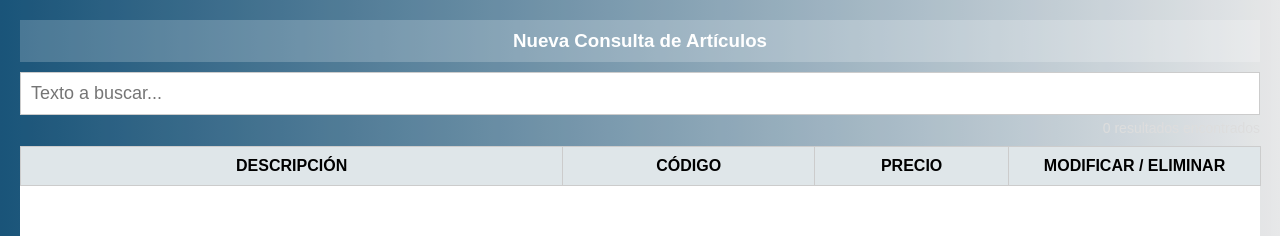
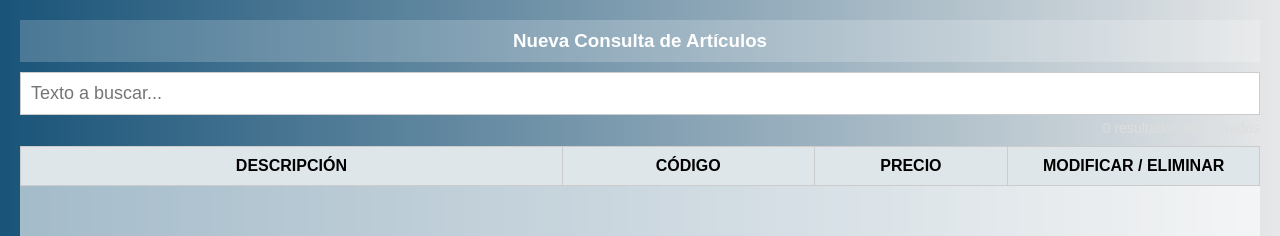
Before and after one commit to LizandroLumbreras/AGREGAR-PRODUCTOS, a plain HTML site: page index.html in a window 1280 px wide. Shown: the top 236 px of the page. Drawn offline with Linux system fonts and the light colour scheme; no server answers.

Commit message:
Update index.html

```diff
--- a/index.html
+++ b/index.html
@@ -76,14 +76,22 @@
   width: 100%;
   border-collapse: collapse;
   table-layout: fixed;
-      background: white;
+  background: rgba(255, 255, 255, 0.6); /* blanco traslúcido */
   color: black;
+  backdrop-filter: blur(3px); /* vidrio esmerilado */
+  -webkit-backdrop-filter: blur(3px);
+  border-radius: 10px;
 }
 
-    thead {
-      display: table;
-      width: 100%;
-      table-layout: fixed;
+   thead th {
+  position: sticky;
+  top: 0;
+  z-index: 2;
+  background: rgba(255, 255, 255, 0.7); /* blanco traslúcido */
+  border: 1px solid #ccc;
+  text-align: center;
+  padding: 10px;
+  color: black;
 }
 
     tbody {
@@ -112,6 +120,7 @@
   border: 1px solid #ccc;
   text-align: center;
   padding: 10px;
+  background: rgba(255,255,255,0.5); /* para hacerlas también traslúcidas */
 }
 
     thead th:nth-child(1), tbody td:nth-child(1) { width: 45%; }
```
Lines whose indentation alone changed are shown as unchanged.
